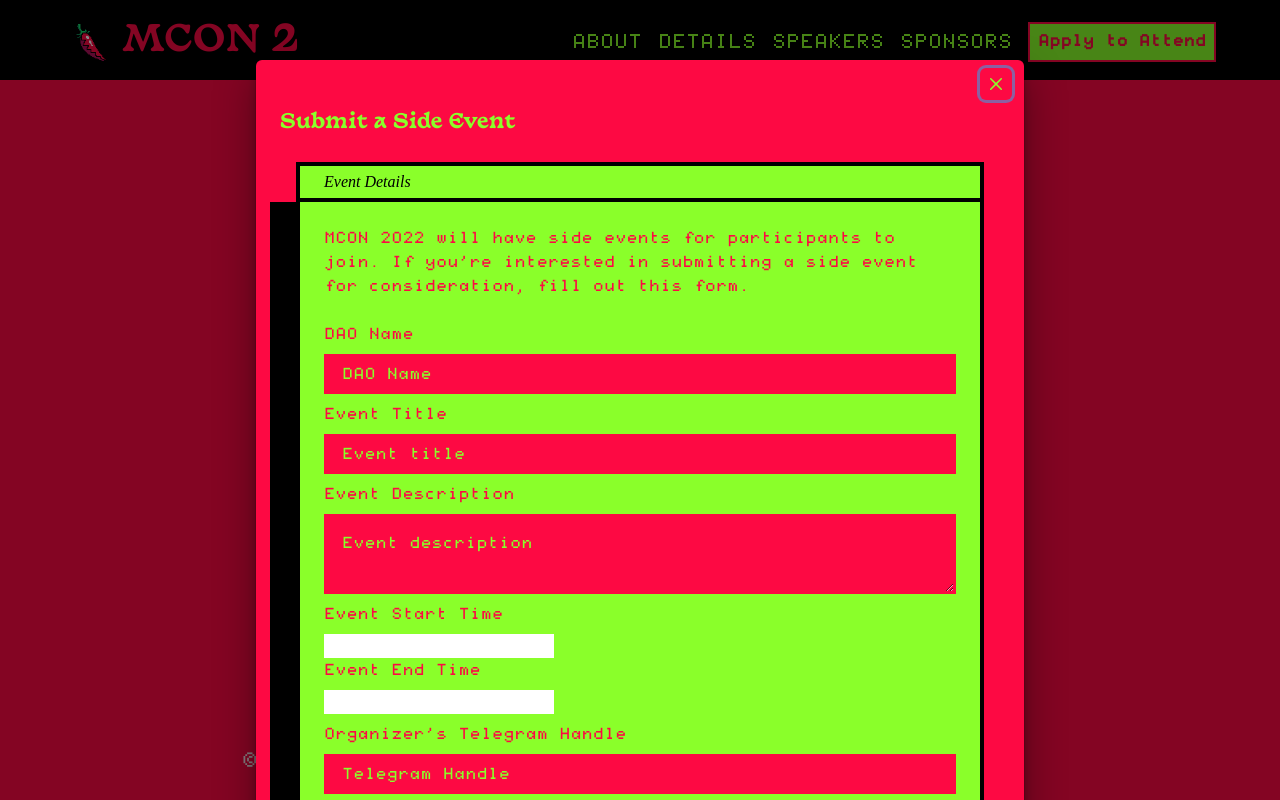
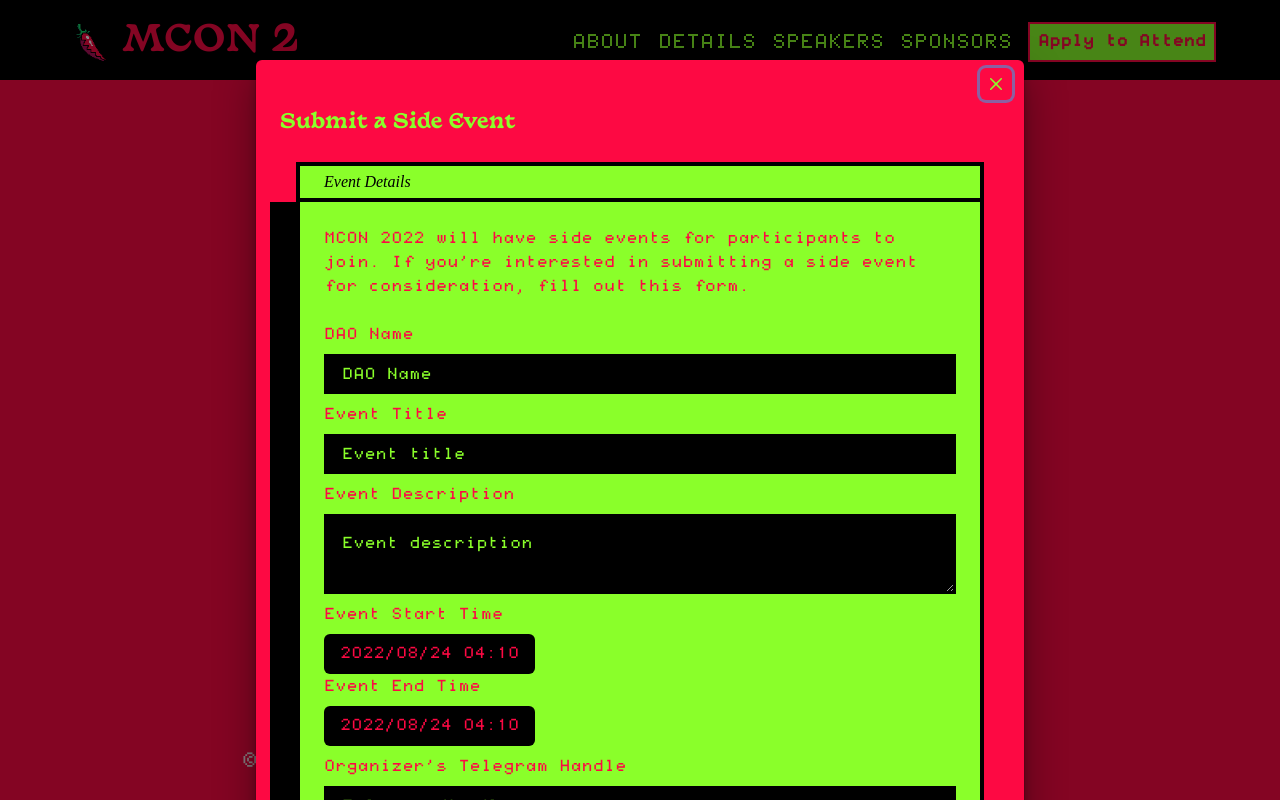
Before and after one commit to jonathanprozzi/mcon-site-2022, a Next.js app: page / in a window 1280 px wide. Both pictures are taken after a click on the button "Submit a Side Event". Shown: the part 1970-2770 px from the top of the page. Built offline with nearby package versions, Linux system fonts and the light colour scheme; a web font is replaced by a local one.

Commit message:
updated DatePicker input

```diff
--- /dev/null
+++ b/components/CustomDatePickerButton.tsx
@@ -0,0 +1,38 @@
+import React from "react";
+import {
+  Button,
+  ButtonProps,
+  forwardRef,
+  ComponentWithAs
+} from "@chakra-ui/react";
+
+export type CustomDatePickerButtonProps = ButtonProps & {
+  value?: React.ReactNode;
+  onClick?: () => void;
+  ref?: HTMLInputElement;
+};
+
+export type CustomDatePickerButton = ComponentWithAs<
+  "button",
+  CustomDatePickerButtonProps
+> & {
+  Button: typeof Button;
+};
+
+export const CustomDatePickerButton = forwardRef<
+  CustomDatePickerButtonProps,
+  "button"
+>(({ value, onClick }, ref) => (
+  <Button
+    onClick={onClick}
+    ref={ref}
+    bgColor="black"
+    color="primaryRed"
+    transition="all 0.125s"
+    _hover={{ color: "primaryRed", bgColor: "black" }}
+    fontWeight="normal"
+    variant="filled"
+  >
+    {value}
+  </Button>
+));
--- a/components/EventSubmissionForm.tsx
+++ b/components/EventSubmissionForm.tsx
@@ -1,4 +1,4 @@
-import { useState } from "react";
+import { useState, useEffect } from "react";
 import {
   Box,
   Flex,
@@ -11,6 +11,7 @@
   FormControl,
   useToast
 } from "@chakra-ui/react";
+import { CustomDatePickerButton } from "components/CustomDatePickerButton";
 import ReactDatePicker from "react-datepicker";
 import "react-datepicker/dist/react-datepicker.css";
 import { useForm, Controller } from "react-hook-form";
@@ -20,6 +21,8 @@
 }
 
 const EventSubmissionForm = ({ onClose }: EventSubmissionFormProps) => {
+  const [startTime, setStartTime] = useState(new Date());
+  const [endTime, setEndTime] = useState(new Date());
   const [isSending, setSending] = useState(false);
   const toast = useToast();
 
@@ -27,8 +30,14 @@
     handleSubmit,
     register,
     control,
+    setValue,
     formState: { errors, isSubmitting }
   } = useForm();
+
+  useEffect(() => {
+    setValue("eventStartTime", startTime);
+    setValue("eventEndTime", endTime);
+  }, []);
 
   async function onSubmit(values) {
     console.log("values", values);
@@ -148,7 +157,10 @@
                           showTimeSelect
                           timeFormat="hh:mm"
                           timeIntervals={30}
-                          dateFormat="yyyy/MM/dd"
+                          dateFormat="yyyy/MM/dd hh:mm"
+                          onChange={date => field.onChange(date)}
+                          selected={field.value}
+                          customInput={<CustomDatePickerButton />}
                         />
                       )}
                     />
@@ -168,7 +180,10 @@
                           showTimeSelect
                           timeFormat="hh:mm"
                           timeIntervals={30}
-                          dateFormat="yyyy/MM/dd"
+                          dateFormat="yyyy/MM/dd hh:mm"
+                          onChange={date => field.onChange(date)}
+                          selected={field.value}
+                          customInput={<CustomDatePickerButton />}
                         />
                       )}
                     />
--- a/theme.js
+++ b/theme.js
@@ -16,8 +16,8 @@
       variants: {
         filled: {
           field: {
-            color: "primaryNeon",
-            bg: "primaryRed",
+            color: "primaryRed",
+            bg: "black",
             borderRadius: 0,
             padding: "16px",
             _focus: {
@@ -25,8 +25,8 @@
               color: "primaryRed"
             },
             _hover: {
-              bg: "primaryRed",
-              color: "primaryNeon"
+              bg: "black",
+              color: "primaryRed"
             },
             _placeholder: {
               color: "primaryNeon"
@@ -39,12 +39,12 @@
       variants: {
         filled: {
           borderRadius: 0,
-          color: [null, "primaryNeon"],
-          bg: [null, "primaryRed"],
+          color: [null, "primaryRed"],
+          bg: [null, "black"],
           padding: "16px",
           _hover: {
-            bg: [null, "primaryRed"],
-            color: [null, "primaryNeon"]
+            bg: [null, "black"],
+            color: [null, "primaryRed"]
           },
           _focus: {
             bg: [null, "black"],
```
